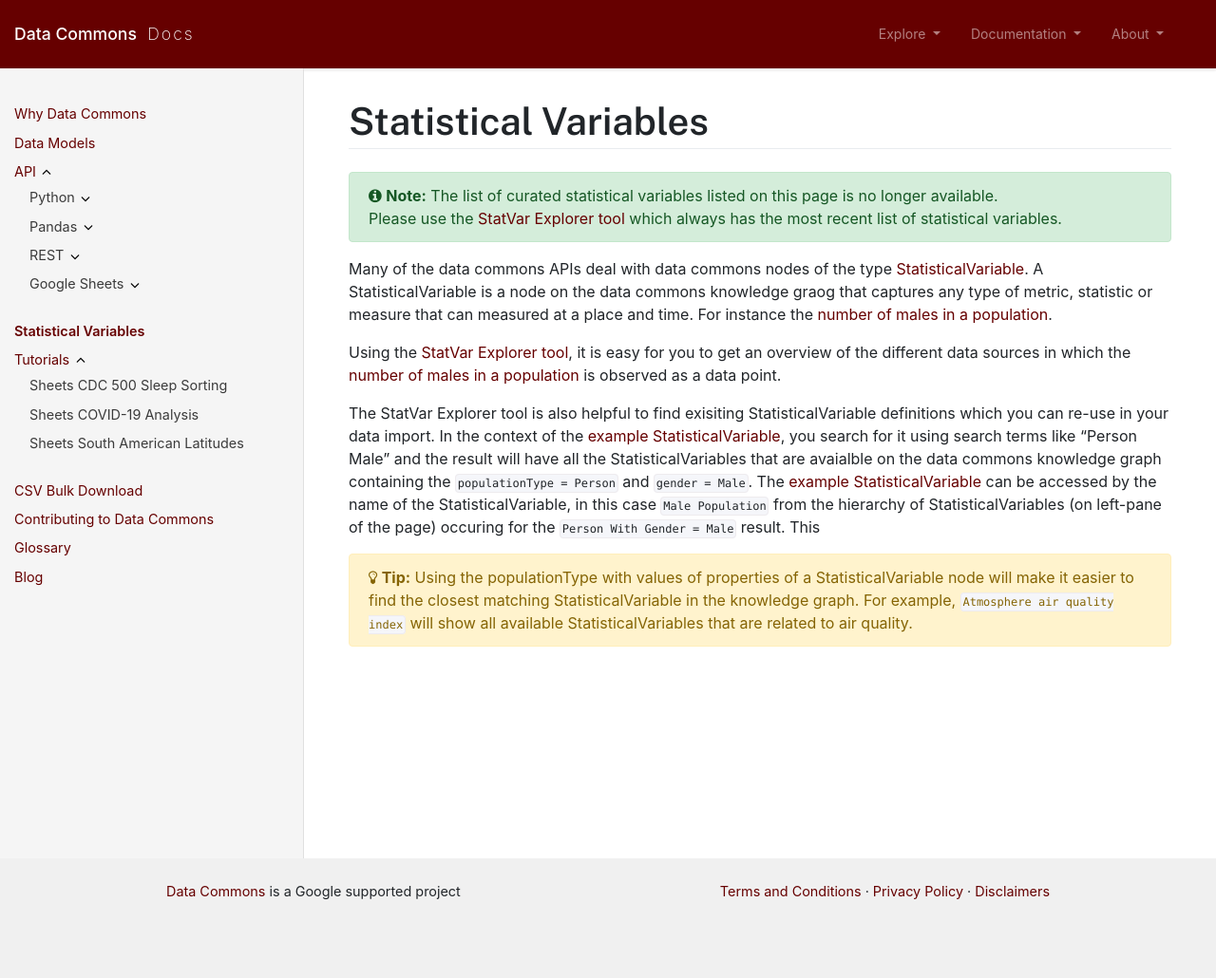
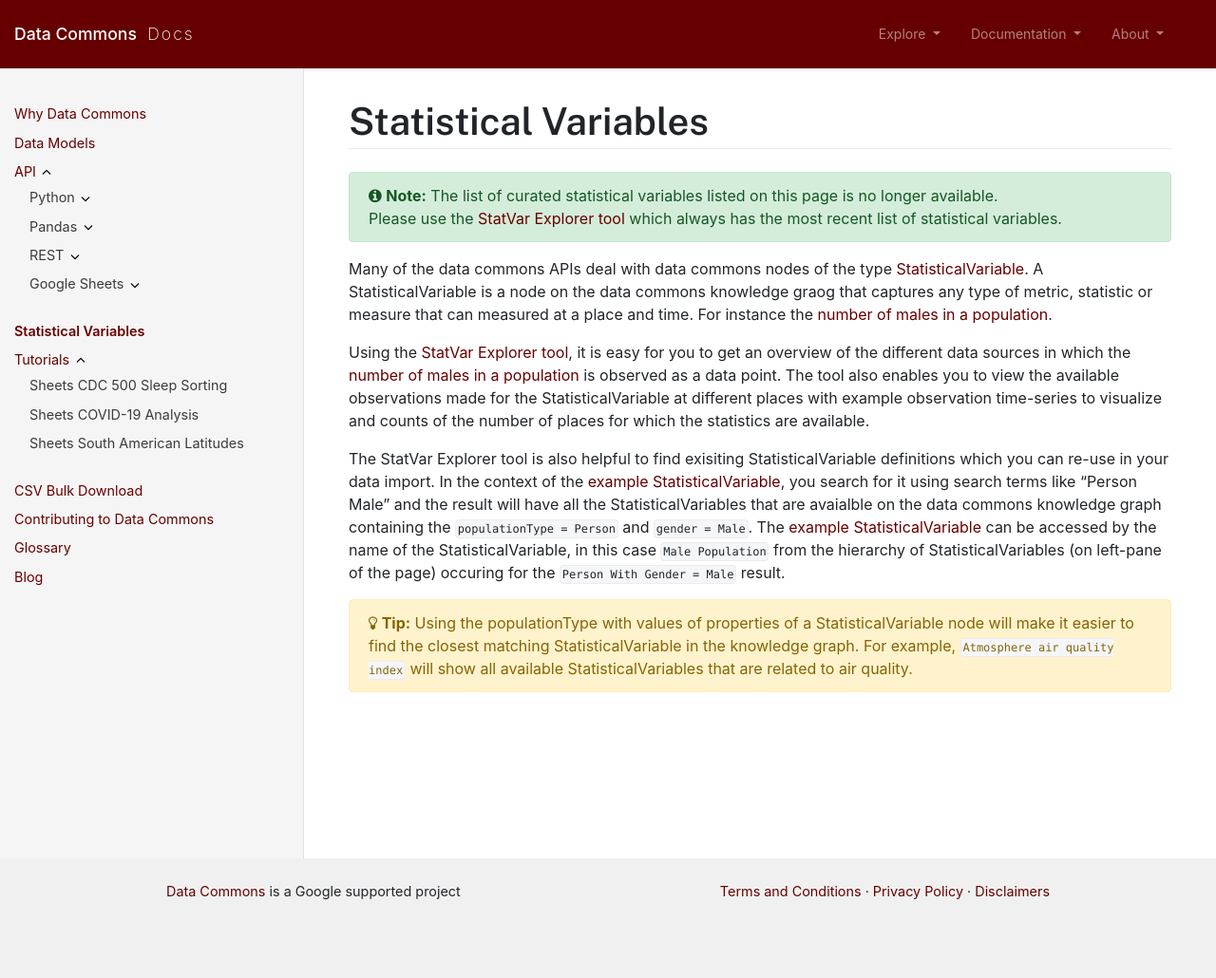
Before and after one commit to datacommonsorg/docsite, a Jekyll site: the page built from statistical_variables.md, in a window 1280 px wide. Shown: the whole page at 95% size. Built offline with Jekyll 4.4.1, drawn with Linux system fonts in a browser that asks for light colours; comment, search, counter and statistics services are not loaded.

Commit message:
touch up on the page content

```diff
--- a/statistical_variables.md
+++ b/statistical_variables.md
@@ -15,9 +15,9 @@
 Many of the data commons APIs deal with data commons nodes of the type
 [StatisticalVariable](https://datacommons.org/browser/StatisticalVariable). A StatisticalVariable is a node on the data commons knowledge graog that captures any type of metric, statistic or measure that can measured at a place and time. For instance the [number of males in a population](https://datacommons.org/browser/Count_Person_Male).
 
-Using the [StatVar Explorer tool](https://datacommons.org/tools/statvar), it is easy for you to get an overview of the different data sources in which the [number of males in a population](https://datacommons.org/browser/Count_Person_Male) is observed as a data point.
+Using the [StatVar Explorer tool](https://datacommons.org/tools/statvar), it is easy for you to get an overview of the different data sources in which the [number of males in a population](https://datacommons.org/browser/Count_Person_Male) is observed as a data point. The tool also enables you to view the available observations made for the StatisticalVariable at different places with example observation time-series to visualize and counts of the number of places for which the statistics are available.
 
-The StatVar Explorer tool is also helpful to find exisiting StatisticalVariable definitions which you can re-use in your data import. In the context of the [example StatisticalVariable](https://datacommons.org/browser/Count_Person_Male), you search for it using search terms like "Person Male" and the result will have all the StatisticalVariables that are avaialble on the data commons knowledge graph containing the `populationType = Person` and `gender = Male`. The [example StatisticalVariable](https://datacommons.org/browser/Count_Person_Male) can be accessed by the name of the StatisticalVariable, in this case `Male Population` from the hierarchy of StatisticalVariables (on left-pane of the page) occuring for the `Person With Gender = Male` result. This
+The StatVar Explorer tool is also helpful to find exisiting StatisticalVariable definitions which you can re-use in your data import. In the context of the [example StatisticalVariable](https://datacommons.org/browser/Count_Person_Male), you search for it using search terms like "Person Male" and the result will have all the StatisticalVariables that are avaialble on the data commons knowledge graph containing the `populationType = Person` and `gender = Male`. The [example StatisticalVariable](https://datacommons.org/browser/Count_Person_Male) can be accessed by the name of the StatisticalVariable, in this case `Male Population` from the hierarchy of StatisticalVariables (on left-pane of the page) occuring for the `Person With Gender = Male` result.
 
 <div markdown="span" class="alert alert-warning" role="alert">
     <i class="fa fa-lightbulb-o"></i> <b>Tip:</b>
```
